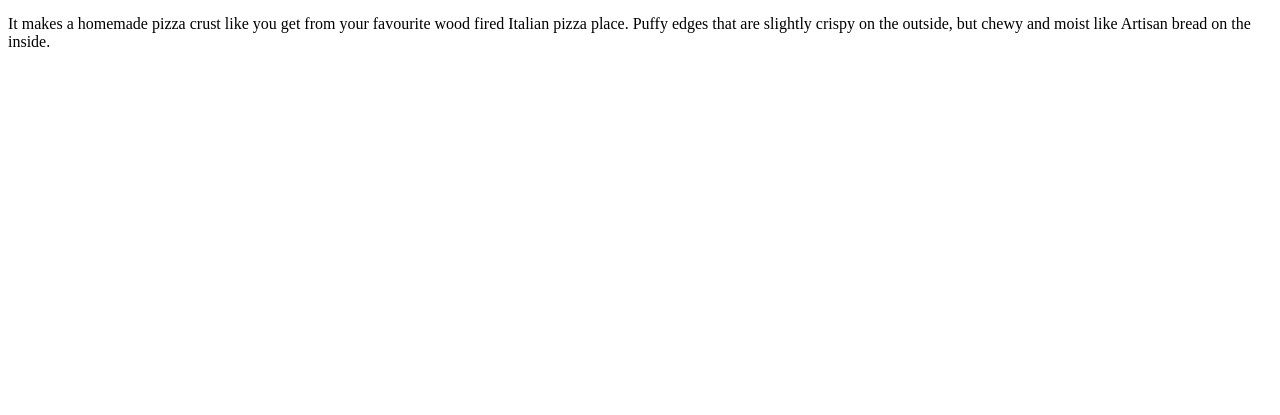
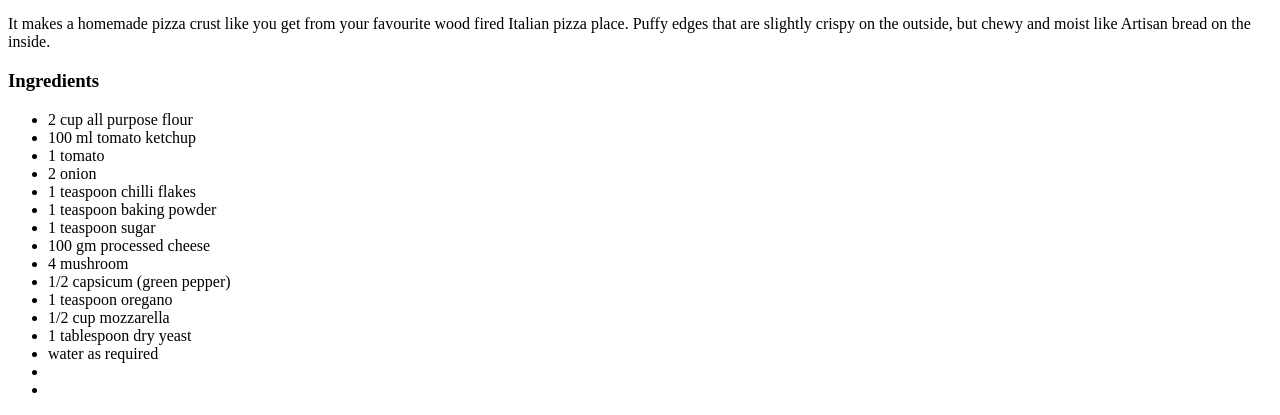
Before and after one commit to ImExtraPolite/odin-recipes, a plain HTML site: page recipes/pizza.html in a window 1280 px wide. Shown: the part 528-943 px from the top of the page. Before the commit the page ends 800 px from the top, so only its background shows below. Drawn offline with Linux system fonts and the light colour scheme.

Commit message:
add ingredients

```diff
--- a/recipes/pizza.html
+++ b/recipes/pizza.html
@@ -14,5 +14,26 @@
 
     <p>It makes a homemade pizza crust like you get from your favourite wood fired Italian pizza place. Puffy edges that are slightly crispy on the outside, but chewy and moist like Artisan bread on the inside.
     </p>
+
+    <h3>Ingredients</h3>
+
+    <ul>
+      <li>2 cup all purpose flour</li>
+      <li>100 ml tomato ketchup</li>
+      <li>1 tomato</li>
+      <li>2 onion</li>
+      <li>1 teaspoon chilli flakes      </li>
+      <li>1 teaspoon baking powder</li>
+      <li>1 teaspoon sugar</li>
+      <li>100 gm processed cheese</li>
+      <li>4 mushroom</li>
+      <li>1/2 capsicum (green pepper)</li>
+      <li>1 teaspoon oregano</li>
+      <li>1/2 cup mozzarella</li>
+      <li>1 tablespoon dry yeast</li>
+      <li>water as required</li>
+      <li></li>
+      <li></li>
+    </ul>
   </body>
 </html>
```
